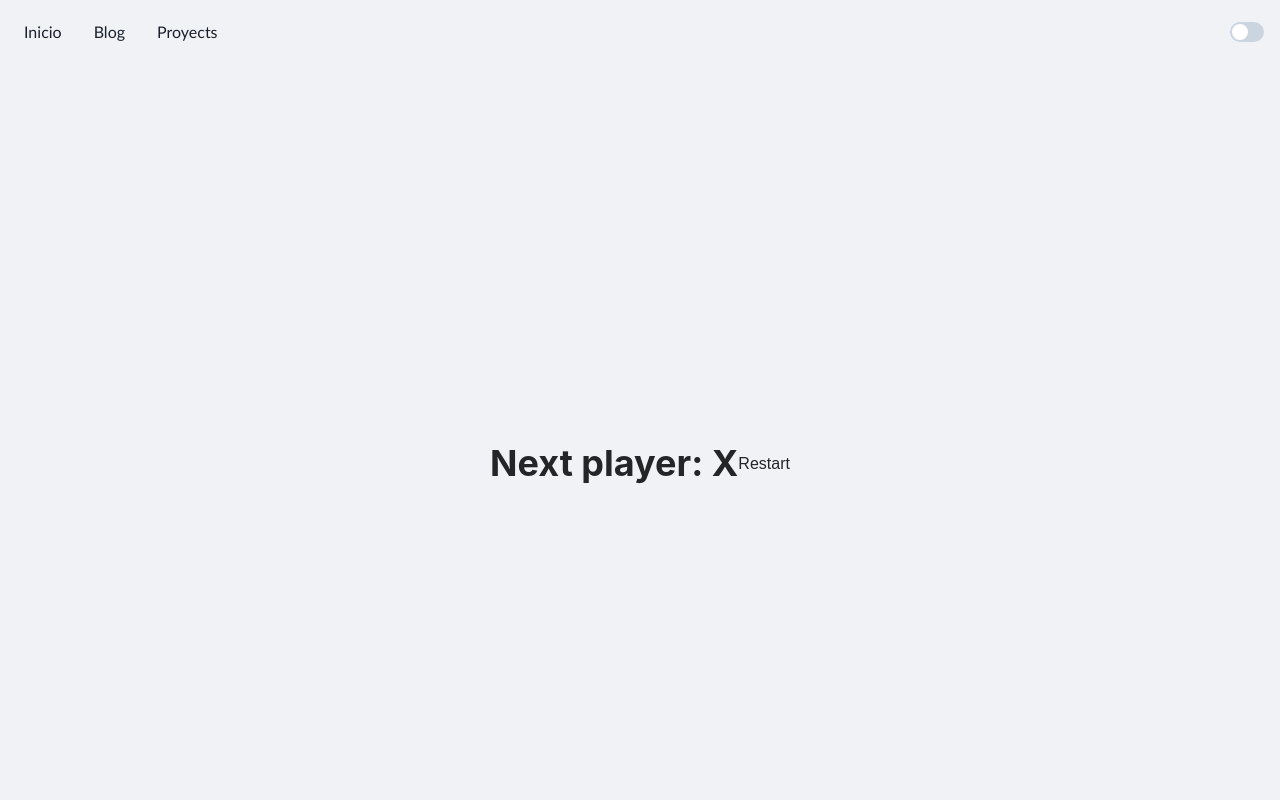
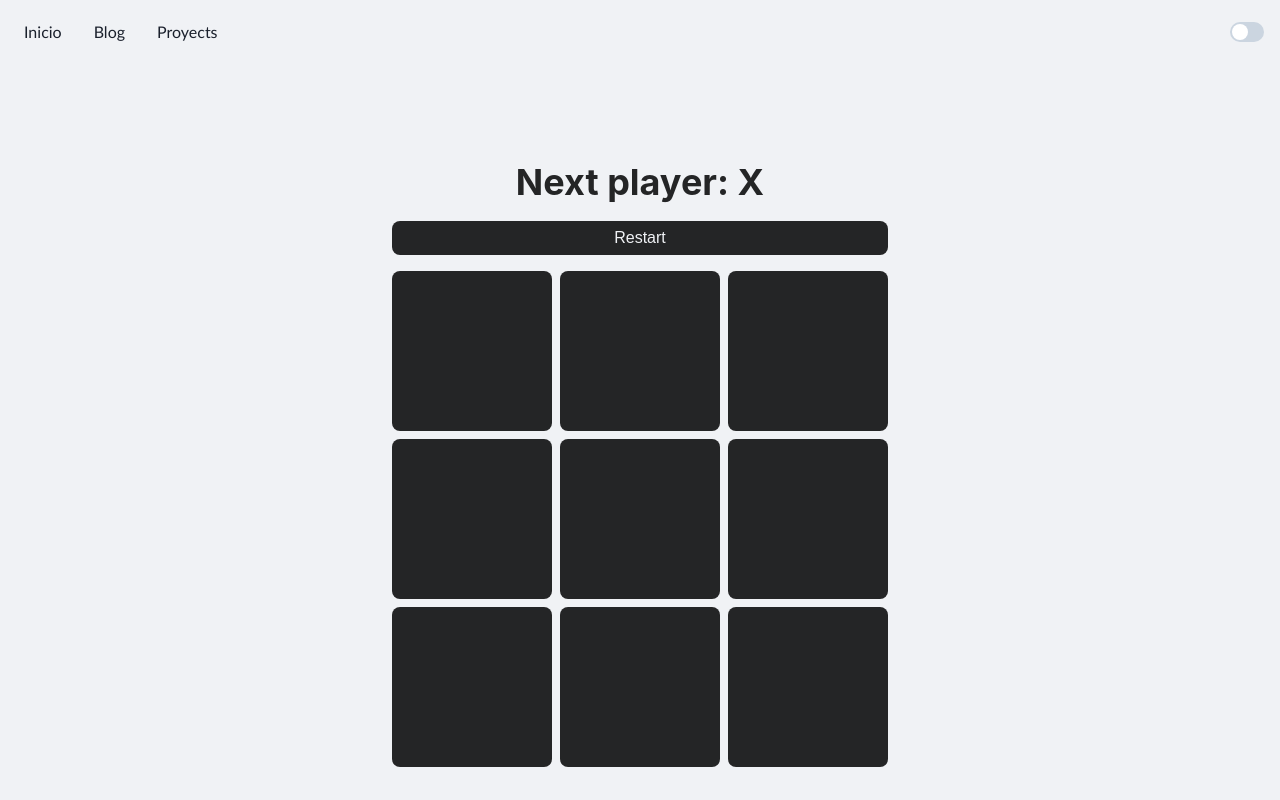
Before and after one commit to wolfero/old_web, a Next.js app: page /proyects/ticktacktoe in a window 1280 px wide. Shown: the top 800 px of the page. Built offline with nearby package versions, Linux system fonts and the light colour scheme.

Commit message:
💄 updating styles of TickTackToe

```diff
--- a/pages/proyects/ticktacktoe/TickTackToe.module.scss
+++ b/pages/proyects/ticktacktoe/TickTackToe.module.scss
@@ -1,44 +1,52 @@
 .Game {
     font: 16px "Century Gothic", Futura, sans-serif;
-    height: 100vh;
-    display: flex;
-    justify-content: center;
-    align-items: center;
-}
 
-.GameBoard {
     display: grid;
     justify-content: center;
     align-items: center;
     grid-gap: 1rem;
 
-    .Status {
+    .NextPLayer {
         text-align: center;
     }
 
     .Restart {
-        background-color: var(--color-white);
-        color: var(--color-black);
-        padding: .5rem;
-        border-radius: .5rem;
+        background-color: var(--color-black);
+        color: var(--color-white);
+        padding: 0.5rem;
+        border-radius: 0.5rem;
+
+        &.DarkMode {
+            @extend .Dark;
+        }
     }
 
-    .Squares {
+    .Board {
         display: grid;
         justify-content: center;
         align-items: center;
         grid-template-columns: 10rem 10rem 10rem;
         grid-template-rows: 10rem 10rem 10rem;
-        grid-gap: .5rem;
+        grid-gap: 0.5rem;
 
         .Square {
-            background: var(--color-white);
-            color: var(--color-black);
+            background-color: var(--color-black);
+            color: var(--color-white);
+            border-radius: 0.5rem;
             font-size: 5rem;
             font-weight: bold;
             text-align: center;
             width: 10rem;
             height: 10rem;
+
+            &.DarkMode {
+                @extend .Dark;
+            }
         }
     }
+
+    .Dark {
+        background-color: var(--color-white);
+        color: var(--color-black);
+    }
 }
--- a/styles/blog.css
+++ b/styles/blog.css
@@ -10,14 +10,8 @@
     margin: 0;
     padding: 0;
     box-sizing: border-box;
-	font-family: 'Gill Sans', 'Gill Sans MT', Calibri, 'Trebuchet MS', sans-serif;
-}
-
-main {
-	min-height: 100vh;
-	display: flex;
-	align-items: center;
-	justify-content: center;
+    font-family: "Gill Sans", "Gill Sans MT", Calibri, "Trebuchet MS",
+        sans-serif;
 }
 
 .post-body {
--- a/styles/global.css
+++ b/styles/global.css
@@ -2,3 +2,10 @@
     --color-black: #242526;
     --color-white: #f0f2f5;
 }
+
+main {
+	min-height: 100vh;
+	display: grid !important;
+	align-items: center;
+	justify-content: center;
+}
```
Lines whose indentation alone changed are shown as unchanged.
